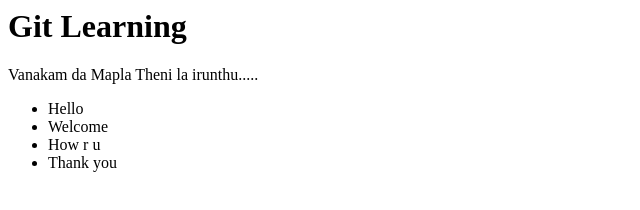
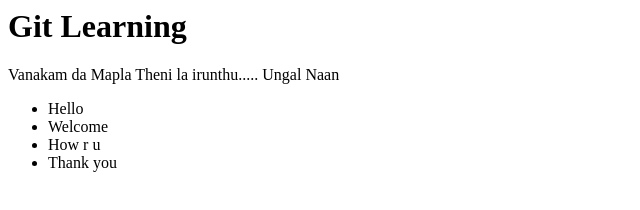
Before and after one commit to Jameer1437/second, a plain HTML site: page index.html in a window 1280 px wide. Shown: the full height of the page, 0-640 px from the left. Drawn offline with Linux system fonts and the light colour scheme.

Commit message:
bug fixing

```diff
--- a/index.html
+++ b/index.html
@@ -4,10 +4,11 @@
     <meta http-equiv="X-UA-Compatible" content="IE=edge">
     <meta name="viewport" content="width=device-width, initial-scale=1.0">
     <title>Git Learning</title>
+    <link rel="stylesheet" href="css/style.css">
 </head>
 <body>
     <h1>Git Learning</h1>
-    <p>Vanakam da Mapla Theni la irunthu.....</p>
+    <p>Vanakam da Mapla Theni la irunthu..... Ungal Naan </p>
     <ul>
         <li>Hello</li>
         <li>Welcome</li>
```
